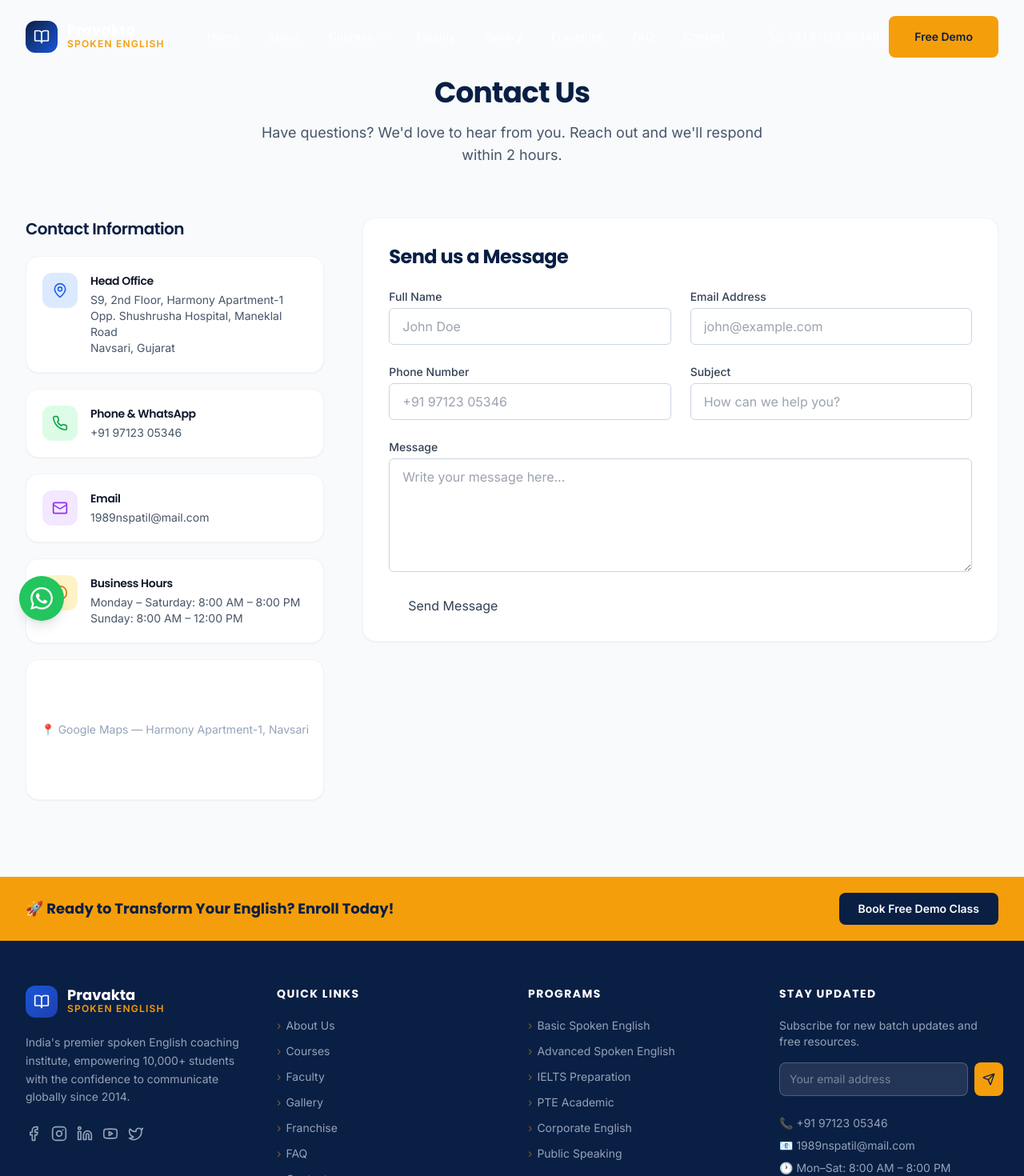
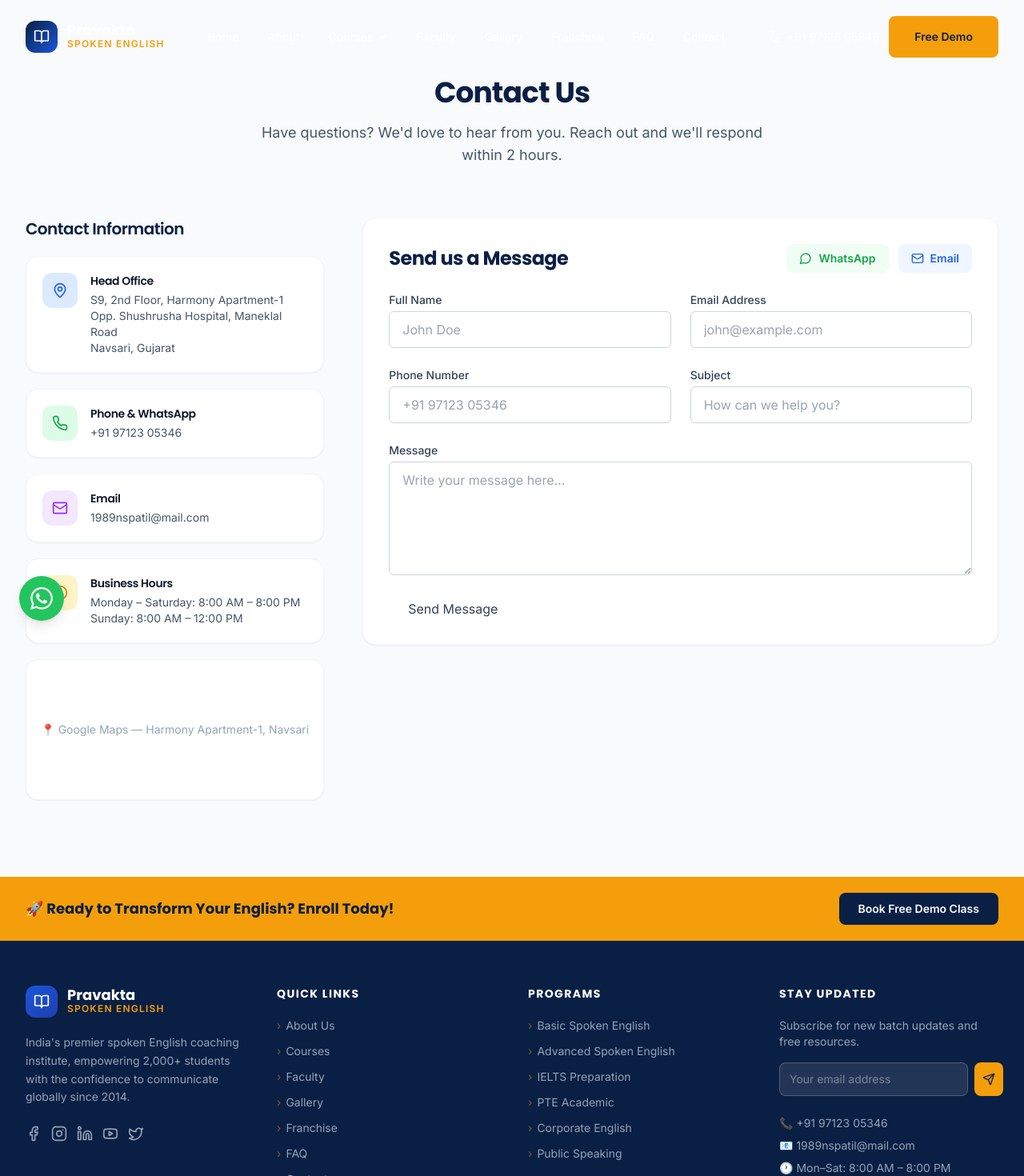
Before and after one commit to Herryyy28/PravaktaCLASSIS, a Next.js app: page /contact in a window 1280 px wide. Shown: the top 1470 px of the page at 80% size. Built offline with nearby package versions, Linux system fonts and the light colour scheme.

Commit message:
feat: implement home page structure, student success section, and contact form integration

```diff
--- a/app/layout.tsx
+++ b/app/layout.tsx
@@ -25,7 +25,7 @@ export const metadata: Metadata = {
     template: "%s | Pravakta Spoken English",
   },
   description:
-    "Master English communication with Pravakta Academy. IELTS, PTE, Spoken English, Corporate Training & Franchise opportunities. 10,000+ students trained. Join today!",
+    "Master English communication with Pravakta Academy. IELTS, PTE, Spoken English, Corporate Training & Franchise opportunities. 2,000+ students trained. Join today!",
   keywords: ["Spoken English", "IELTS Coaching", "PTE Preparation", "English Coaching", "Pravakta Academy"],
   openGraph: {
     type: "website",
@@ -36,7 +36,7 @@ export const metadata: Metadata = {
   twitter: {
     card: "summary_large_image",
     title: "Pravakta Spoken English | India's Premier English Coaching Institute",
-    description: "10,000+ Students Trained. Expert Faculty. Franchise Available.",
+    description: "2,000+ Students Trained. Expert Faculty. Franchise Available.",
   },
   robots: { index: true, follow: true },
 };
--- a/app/page.tsx
+++ b/app/page.tsx
@@ -18,7 +18,7 @@ import ContactSection from "@/components/sections/home/ContactSection";
 export const metadata: Metadata = {
   title: "Pravakta Spoken English | India's Premier English Coaching Institute",
   description:
-    "Master English communication with Pravakta Academy. IELTS, PTE, Spoken English, Corporate Training & Franchise opportunities. 10,000+ students trained. Join today!",
+    "Master English communication with Pravakta Academy. IELTS, PTE, Spoken English, Corporate Training & Franchise opportunities. 2,000+ students trained. Join today!",
   keywords: [
     "Spoken English Classes", "IELTS Coaching", "PTE Training", "English Speaking",
     "Pravakta Academy", "Best English Institute", "Franchise Opportunity",
--- a/components/forms/ContactForm.tsx
+++ b/components/forms/ContactForm.tsx
@@ -4,7 +4,7 @@ import { useForm } from "react-hook-form";
 import { zodResolver } from "@hookform/resolvers/zod";
 import * as z from "zod";
 import { useState } from "react";
-import { Loader2, CheckCircle } from "lucide-react";
+import { Loader2, CheckCircle, MessageCircle, Mail } from "lucide-react";
 
 const formSchema = z.object({
   name: z.string().min(2, "Name must be at least 2 characters"),
@@ -42,7 +42,19 @@ export default function ContactForm() {
 
   return (
     <div className="bg-white p-8 rounded-2xl shadow-sm border border-slate-100">
-      <h3 className="text-2xl font-bold mb-6">Send us a Message</h3>
+      <div className="flex flex-col sm:flex-row sm:items-center justify-between mb-6 gap-4">
+        <h3 className="text-2xl font-bold">Send us a Message</h3>
+        <div className="flex items-center gap-3">
+          <a href="https://wa.me/919712305346" target="_blank" rel="noopener noreferrer" className="flex items-center gap-2 px-4 py-2 bg-green-50 text-green-600 hover:bg-green-100 rounded-lg text-sm font-semibold transition-colors">
+            <MessageCircle className="h-4 w-4" />
+            WhatsApp
+          </a>
+          <a href="mailto:1989nspatil@mail.com" className="flex items-center gap-2 px-4 py-2 bg-blue-50 text-blue-600 hover:bg-blue-100 rounded-lg text-sm font-semibold transition-colors">
+            <Mail className="h-4 w-4" />
+            Email
+          </a>
+        </div>
+      </div>
 
       {isSuccess && (
         <div className="mb-6 p-4 bg-green-50 text-green-700 rounded-lg flex items-center gap-3">
--- a/components/layout/Footer.tsx
+++ b/components/layout/Footer.tsx
@@ -58,7 +58,7 @@ export default function Footer() {
               </div>
             </div>
             <p className="text-slate-400 text-sm leading-relaxed mb-6">
-              India's premier spoken English coaching institute, empowering 10,000+ students with the confidence to communicate globally since 2014.
+              India's premier spoken English coaching institute, empowering 2,000+ students with the confidence to communicate globally since 2014.
             </p>
             {/* Social */}
             <div className="flex gap-3 flex-wrap">
--- a/components/sections/home/HeroSlider.tsx
+++ b/components/sections/home/HeroSlider.tsx
@@ -21,7 +21,7 @@ const slides = [
   {
     id: 2,
     gradient: "from-[#06172a] via-[#0a2d5a] to-[#1a56db]",
-    badge: "10,000+ Students Trained",
+    badge: "2,000+ Students Trained",
     headline: "Confidence in",
     highlight: "Every Conversation",
     subline:
--- a/components/sections/home/StudentSuccess.tsx
+++ b/components/sections/home/StudentSuccess.tsx
@@ -4,7 +4,7 @@ import { motion } from "framer-motion";
 import { Trophy, GraduationCap, TrendingUp, Star } from "lucide-react";
 
 const highlights = [
-  { icon: GraduationCap, num: "10,000+", label: "Certified Students",     color: "text-blue-500",   bg: "bg-blue-50" },
+  { icon: GraduationCap, num: "2,000+", label: "Certified Students",     color: "text-blue-500",   bg: "bg-blue-50" },
   { icon: TrendingUp,    num: "87%",     label: "Placement Success Rate",  color: "text-green-500",  bg: "bg-green-50" },
   { icon: Trophy,        num: "150+",    label: "Awards & Recognitions",   color: "text-amber-500",  bg: "bg-amber-50" },
   { icon: Star,          num: "4.9/5",   label: "Average Student Rating",  color: "text-purple-500", bg: "bg-purple-50" },
```
Also changed, not shown: package.json (+5 -4 lines), 1 other file (tests, documents, lock files or other folders).
